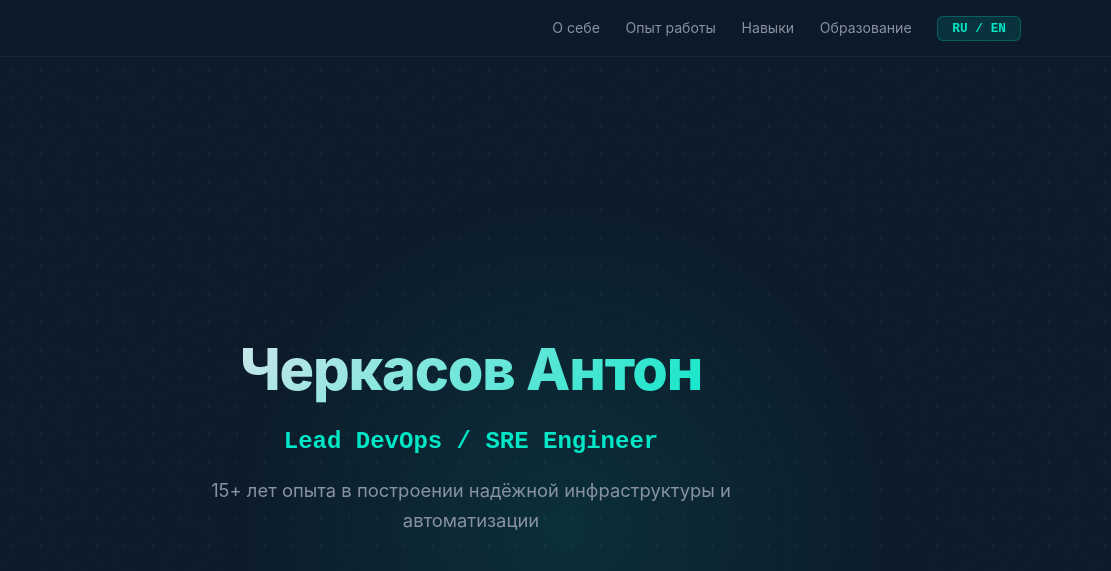
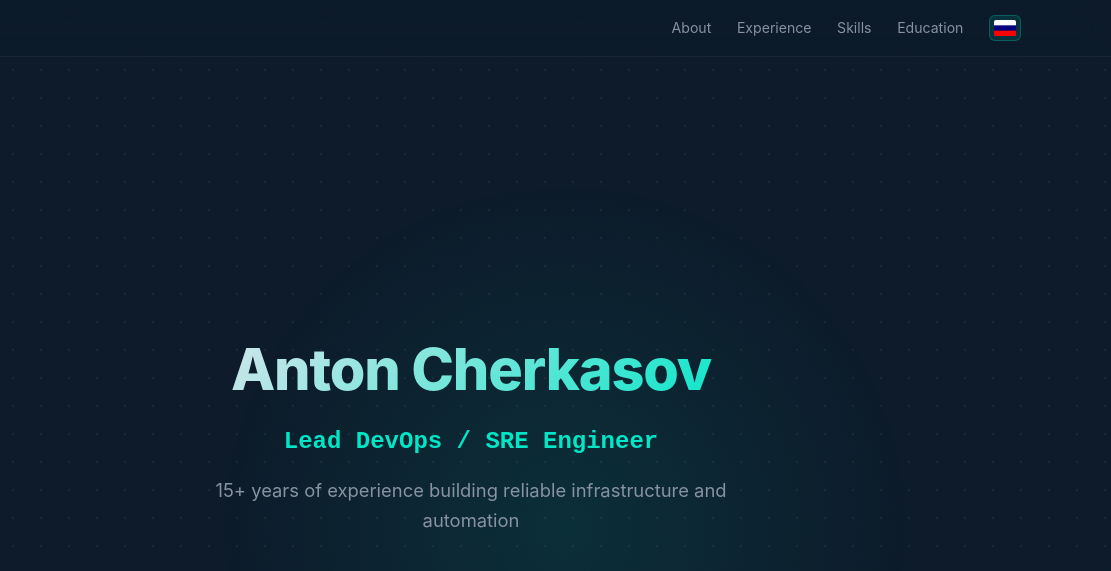
Before and after one commit to otherot/otherot.github.io, a plain HTML site: page index.html in a window 1280 px wide. Shown: the top 571 px of the page, 169-1280 px from the left. Drawn offline with Linux system fonts and the light colour scheme.

Commit message:
Default language to English, add flag-based language switcher
Co-authored-by: Copilot <223556219+Copilot@users.noreply.github.com>

```diff
--- a/index.html
+++ b/index.html
@@ -1,5 +1,5 @@
 <!DOCTYPE html>
-<html lang="ru">
+<html lang="en">
 <head>
 <meta charset="UTF-8">
 <meta name="viewport" content="width=device-width, initial-scale=1.0">
@@ -33,8 +33,9 @@ body::after{content:'';position:fixed;top:0;left:0;width:100%;height:100%;pointe
 .header-nav{display:flex;gap:1.6rem;align-items:center}
 .header-nav a{color:var(--text-secondary);text-decoration:none;font-size:.88rem;transition:color .2s}
 .header-nav a:hover{color:var(--text-primary)}
-.lang-toggle{background:var(--accent-dim);border:1px solid rgba(0,230,199,.25);color:var(--accent);padding:4px 14px;border-radius:6px;font-size:.8rem;font-weight:600;cursor:pointer;font-family:var(--font-mono);transition:all .2s}
+.lang-toggle{background:var(--accent-dim);border:1px solid rgba(0,230,199,.25);padding:4px;border-radius:6px;cursor:pointer;font-family:var(--font-mono);transition:all .2s;display:flex;align-items:center;justify-content:center;line-height:0}
 .lang-toggle:hover{background:rgba(0,230,199,.22)}
+.flag-icon{width:22px;height:16px;display:block;border-radius:2px;object-fit:cover}
 
 /* ── Sections ── */
 .section{padding:5rem 2rem}
@@ -149,7 +150,7 @@ body::after{content:'';position:fixed;top:0;left:0;width:100%;height:100%;pointe
       <a href="#experience" data-i18n="nav_experience">Опыт</a>
       <a href="#skills" data-i18n="nav_skills">Навыки</a>
       <a href="#education" data-i18n="nav_education">Образование</a>
-      <button class="lang-toggle" id="langToggle" onclick="toggleLang()">RU / EN</button>
+      <button class="lang-toggle" id="langToggle" onclick="toggleLang()"><img id="langFlag" src="icons/ru.svg" alt="Switch language" class="flag-icon"></button>
     </nav>
   </div>
 </header>
@@ -537,7 +538,7 @@ const i18n = {
   }
 };
 
-let currentLang = localStorage.getItem('portfolio-lang') || 'ru';
+let currentLang = localStorage.getItem('portfolio-lang') || 'en';
 
 function applyLang(lang) {
   currentLang = lang;
@@ -553,6 +554,8 @@ function applyLang(lang) {
     certsRu.style.display = lang === 'ru' ? 'grid' : 'none';
     certsEn.style.display = lang === 'en' ? 'grid' : 'none';
   }
+  const flag = document.getElementById('langFlag');
+  if (flag) flag.src = lang === 'en' ? 'icons/ru.svg' : 'icons/us.svg';
   localStorage.setItem('portfolio-lang', lang);
 }
 
```
Also changed, not shown: icons/ru.svg (added), icons/us.svg (added).
